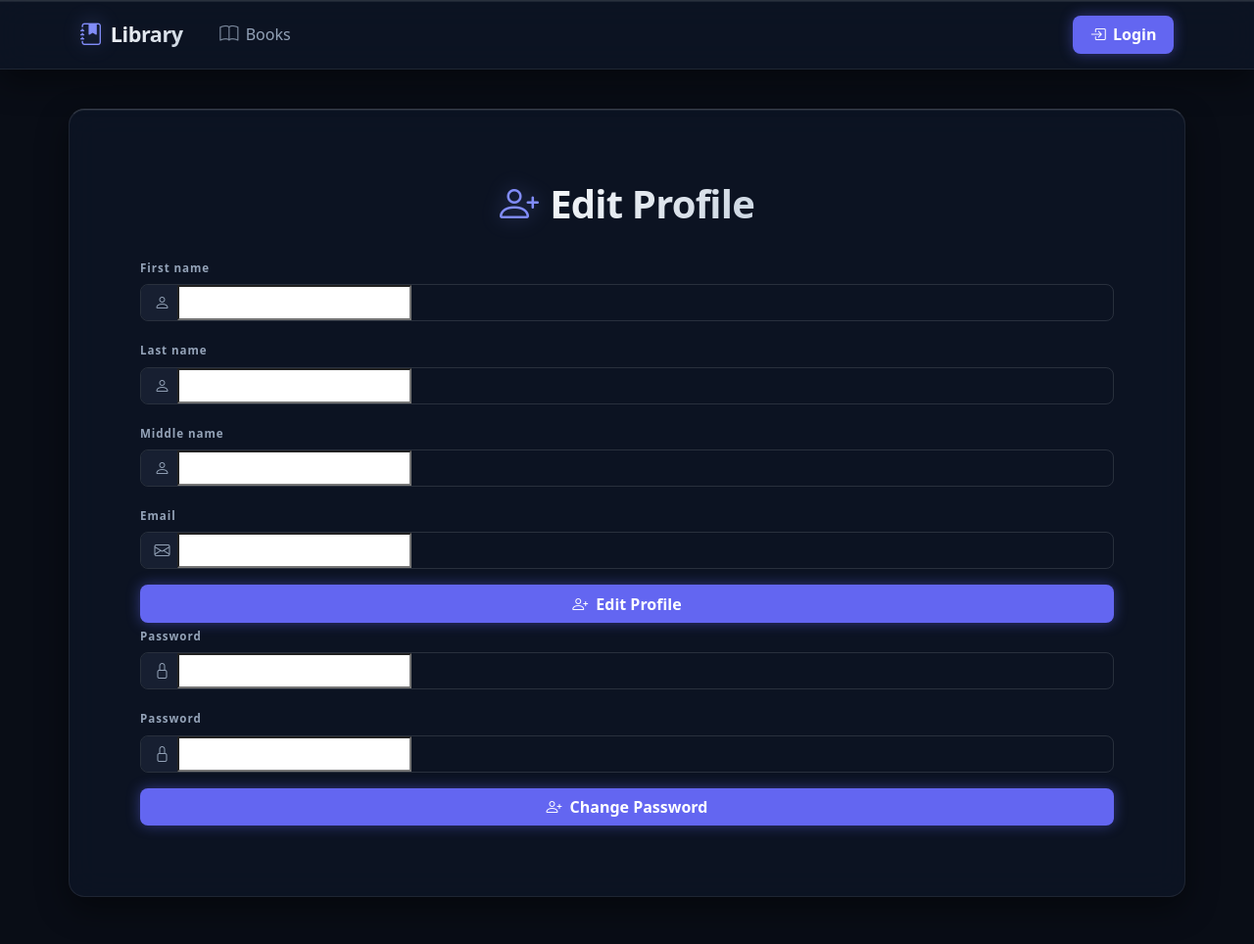
After one commit to POM-Django-Forms/ap-4756-ap-4756-s15-team-03, a Django app: template library/authentication/templates/authentication/edit.html in a window 1280 px wide. The commit adds this page. Shown: the whole page at 98% size. Run offline with Django 4.2, Linux system fonts and the light colour scheme; the template is opened without the code that fills it, so the values that code supplies are empty, except form fields; tables that the repository leaves empty hold one stand-in row (values such as "Sample post"); form fields are guessed from the names that the template uses.

Commit message:
Working edit page

```diff
--- /dev/null
+++ b/library/authentication/templates/authentication/edit.html
@@ -0,0 +1,120 @@
+{% extends "base.html" %}
+
+{% block title %}Edit Profile{% endblock %}
+
+{% block content %}
+<div class="row justify-content-center card glossy-card overflow-hidden">
+    <div class="card-body p-4">
+        <div class="card-body p-5">
+            <div class="d-flex justify-content-center align-items-center mb-4 pb-1">
+                <h1 class="page-title mb-0 fs-1">
+                    <i class="bi bi-person-plus"></i> Edit Profile
+                </h1>
+            </div>
+            <form method="post" action="{% url 'auth:edit' %}" >
+                {% csrf_token %}
+
+                <div class="row g-3 mb-3">
+                    <div>
+                        <label for="{{ edit_form.first_name.id_for_label }}" class="form-label form-label-custom">
+                            {{ edit_form.first_name.label }}
+                        </label>
+                        <div class="input-group input-group-glossy">
+                            <span class="input-group-text"><i class="bi bi-person"></i></span>
+                            {{ edit_form.first_name }}
+                        </div>
+                        {% for error in edit_form.first_name.errors %}
+                            <div class="text-danger">{{ error }}</div>
+                        {% endfor %}
+                    </div>
+                    <div>
+                        <label for="{{ edit_form.last_name.id_for_label }}" class="form-label form-label-custom">
+                            {{ edit_form.last_name.label }}
+                        </label>
+                        <div class="input-group input-group-glossy">
+                            <span class="input-group-text"><i class="bi bi-person"></i></span>
+                            {{ edit_form.last_name }}
+                        </div>
+                        {% for error in edit_form.last_name.errors %}
+                            <div class="text-danger">{{ error }}</div>
+                        {% endfor %}
+                    </div>
+                    <div>
+                        <label for="{{ edit_form.middle_name.id_for_label }}" class="form-label form-label-custom">
+                            {{ edit_form.middle_name.label }}
+                        </label>
+                        <div class="input-group input-group-glossy">
+                            <span class="input-group-text"><i class="bi bi-person"></i></span>
+                            {{ edit_form.middle_name }}
+                        </div>
+                        {% for error in edit_form.middle_name.errors %}
+                            <div class="text-danger">{{ error }}</div>
+                        {% endfor %}
+                    </div>
+                    <div>
+                        <label for="{{ edit_form.email.id_for_label }}" class="form-label form-label-custom">
+                            {{ edit_form.email.label }}
+                        </label>
+                        <div class="input-group input-group-glossy">
+                            <span class="input-group-text"><i class="bi bi-envelope"></i></span>
+                            {{ edit_form.email }}
+                        </div>
+                        {% for error in edit_form.email.errors %}
+                            <div class="text-danger">{{ error }}</div>
+                        {% endfor %}
+                    </div>
+                </div>
+                <button type="submit" name="action" value="edit" class="btn btn-primary w-100 nav-link btn-auth-login d-flex justify-content-center align-items-center gap-2">
+                    <i class="bi bi-person-plus"></i>Edit Profile
+                </button>
+                {% if edit_form.non_field_errors %}
+                    {% for error in edit_form.non_field_errors %}
+                        <div class="text-danger">{{ error }}</div>
+                    {% endfor %}
+                {% endif %}
+            </form>
+
+            <form method="post" action="{% url 'auth:edit' %}">
+                {% csrf_token %}
+
+                <div class="row g-3 mb-3">
+                    <div>
+                        <label for="{{ password_form.password.id_for_label }}" class="form-label form-label-custom">
+                            {{ password_form.password.label }}
+                        </label>
+                        <div class="input-group input-group-glossy">
+                            <span class="input-group-text"><i class="bi bi-lock"></i></span>
+                            {{ password_form.password }}
+                        </div>
+                        {% for error in password_form.password.errors %}
+                            <div class="text-danger">{{ error }}</div>
+                        {% endfor %}
+                    </div>
+                </div>
+                <div class="row g-3 mb-3">
+                    <div>
+                        <label for="{{ password_form.password2.id_for_label }}" class="form-label form-label-custom">
+                            {{ password_form.password2.label }}
+                        </label>
+                        <div class="input-group input-group-glossy">
+                            <span class="input-group-text"><i class="bi bi-lock"></i></span>
+                            {{ password_form.password2 }}
+                        </div>
+                        {% for error in password_form.password2.errors %}
+                            <div class="text-danger">{{ error }}</div>
+                        {% endfor %}
+                    </div>
+                </div>
+                <button type="submit" name="action" value="password" class="btn btn-primary w-100 nav-link btn-auth-login d-flex justify-content-center align-items-center gap-2">
+                    <i class="bi bi-person-plus"></i>Change Password
+                </button>
+                {% if password_form.non_field_errors %}
+                    {% for error in password_form.non_field_errors %}
+                        <div class="text-danger">{{ error }}</div>
+                    {% endfor %}
+                {% endif %}
+            </form>
+        </div>
+    </div>
+</div>
+{% endblock %}
--- a/library/library/templates/base.html
+++ b/library/library/templates/base.html
@@ -478,7 +478,9 @@
                     {% else %}
                         <li class="nav-item user-email">
                             <i class="bi bi-person-circle"></i>
-                            <span>{{ request.user.email }}</span>
+                            <a href = "{% url "auth:edit" %}">
+                                <span>{{ request.user.email }}</span>
+                            </a>
                         </li>
                         <li class="nav-item">
                             <a class="nav-link btn-auth-logout" href="{% url 'auth:logout' %}">
```
Also changed, not shown: library/authentication/forms.py (+32 -10 lines), library/authentication/views.py (+38 -7 lines), library/authentication/migrations/0009_alter_customuser_email.py (added), library/order/migrations/0007_alter_order_id.py (added).
